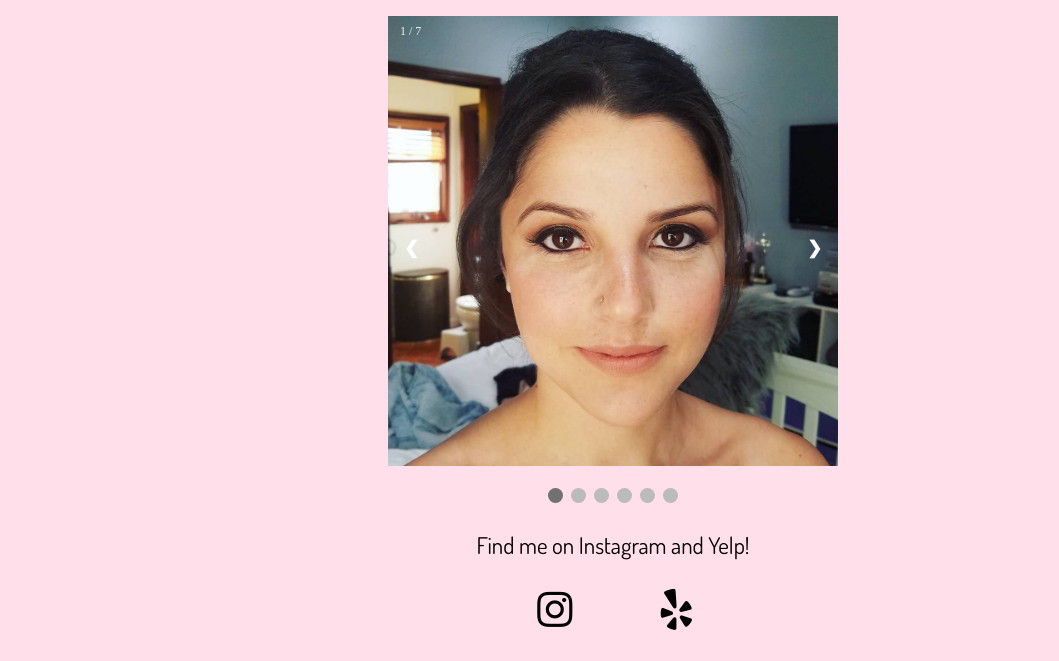
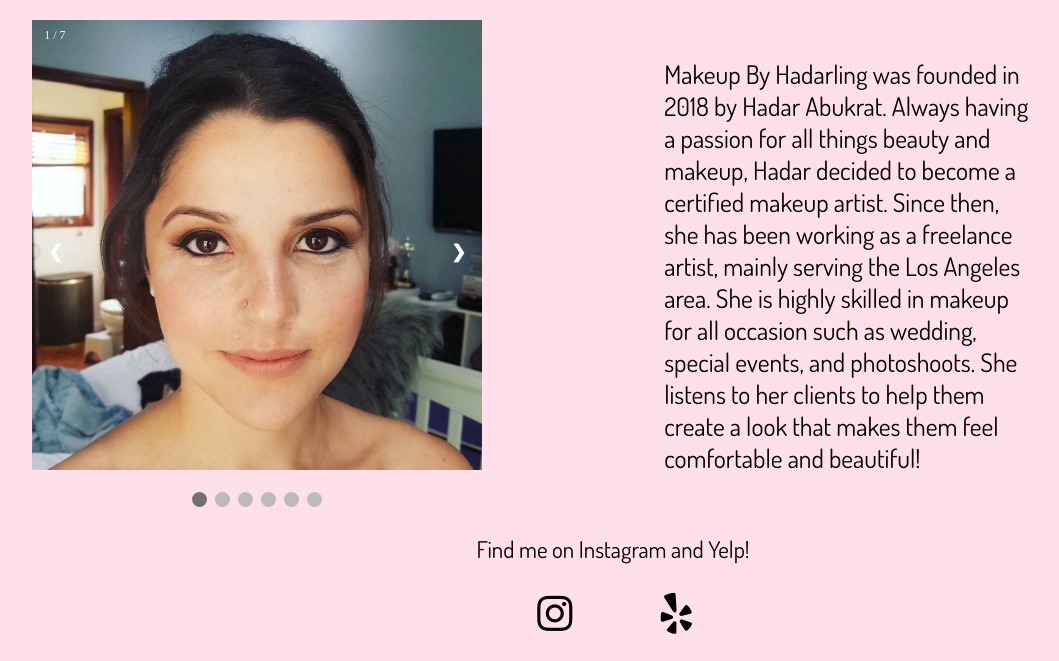
Before and after one commit to habukrat/makeupbyhadar, a PHP site: page / in a window 1280 px wide. Shown: the part 256-917 px from the top of the page, without its empty margins (27-1086 px from the left). Before the commit the page ends 886 px from the top, so only its background shows below. Run offline with PHP 8.4, Linux system fonts and the light colour scheme.

Commit message:
fixed homepage

```diff
--- a/main.css
+++ b/main.css
@@ -137,7 +137,7 @@ section {
 }
 
 #contactInfo {
-  font-size: 20px;
+  font-size: 2.3vw;
   text-align: center;
   justify-content: center;
   display: flex;
@@ -265,6 +265,25 @@ button:hover {
 
 /*Images slideshow on homepage*/
 
+.main {
+  position: relative;
+  margin: auto;
+  display: flex;
+  justify-content: center;
+  margin-top: 20px;
+}
+
+#mainContent {
+  font-family: 'Dosis', sans-serif;
+  font-size: 2vw;
+  padding-left: 2vw;
+  padding-right: 4vw;
+}
+
+#slides {
+  padding-left: 4vw;
+}
+
 * {box-sizing:border-box}
 
 /* Slideshow container */
--- a/main.html
+++ b/main.html
@@ -33,6 +33,9 @@
 
 			</div>
 
+			<div class="main">
+
+				<div id="slides">
 					<!-- Slideshow container -->
 					<div class="slideshow-container">
 
@@ -88,6 +91,16 @@
 					  <span class="dot" onclick="currentSlide(6)"></span>
 					</div>
 
+				</div>
+
+
+
+
+				<div class="slideshow-container" id="mainContent">
+					<p>Makeup By Hadarling was founded in 2018 by Hadar Abukrat. Always having a passion for all things beauty and makeup, Hadar decided to become a certified makeup artist. Since then, she has been working as a freelance artist, mainly serving the Los Angeles area. She is highly skilled in makeup for all occasion such as wedding, special events, and photoshoots. She listens to her clients to help them create a look that makes them feel comfortable and beautiful!</p>
+				</div>
+
+			</div>
 
 			<!-- Footer -->
 			<div id="footer">
```
Lines whose indentation alone changed are shown as unchanged.
